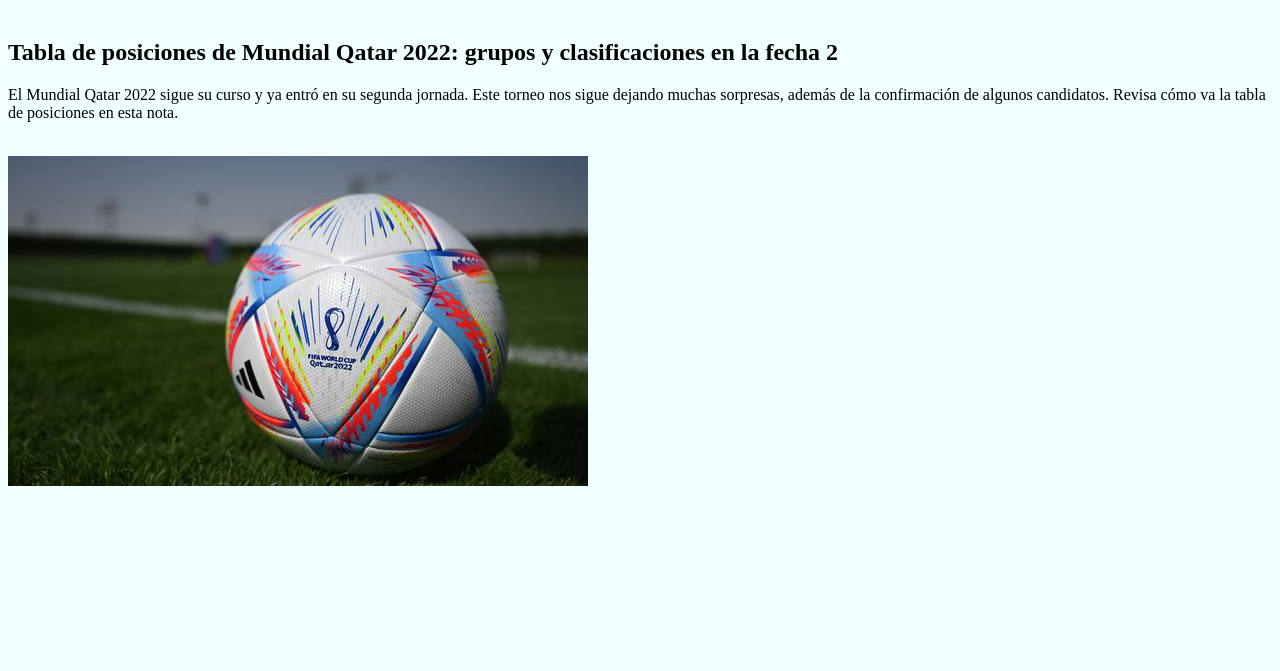
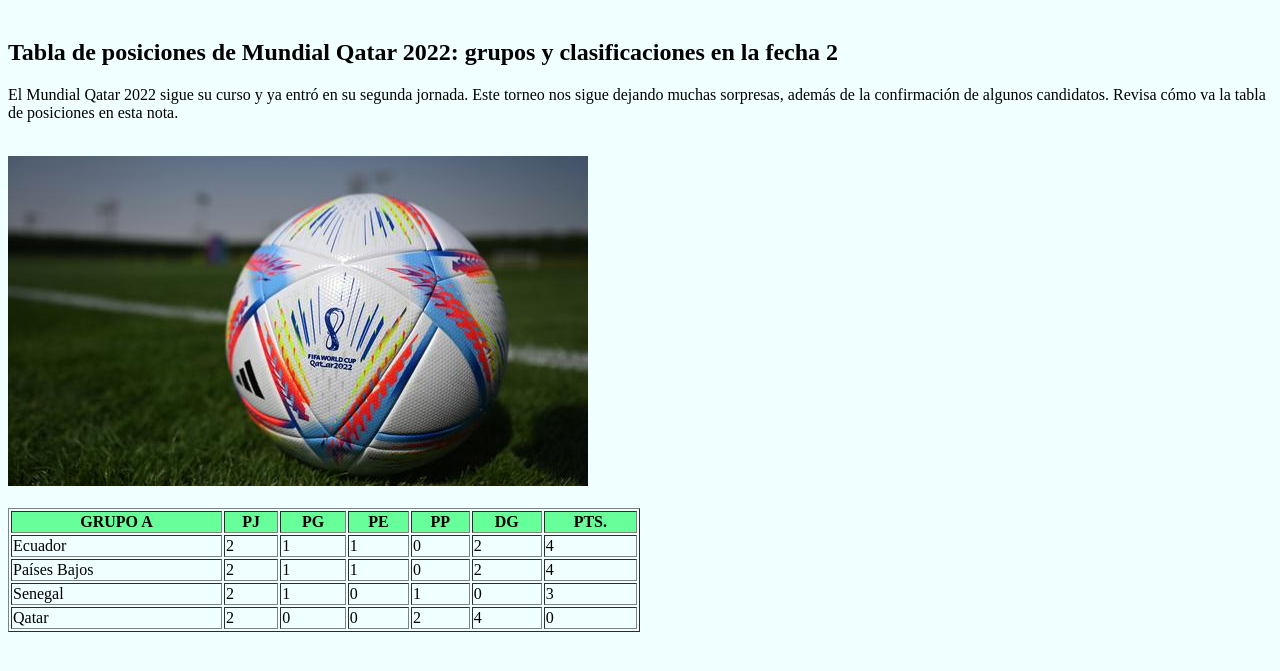
Before and after one commit to libreriavict/practicaClonarRepositorio, a plain HTML site: page index.html in a window 1280 px wide. Shown: the part 79-750 px from the top of the page. Drawn offline with Linux system fonts and the light colour scheme.

Commit message:
tabla terminada

```diff
--- a/index.html
+++ b/index.html
@@ -16,5 +16,57 @@
 
     <br>
     <img src="balon.jpg">
+
+    <br><br>
+    <table border="1" style="width: 50%">
+        <tr style="background-color: rgb(102, 255, 153);">
+            <th>GRUPO A</th>
+            <th>PJ</th>
+            <th>PG</th>
+            <th>PE</th>
+            <th>PP</th>
+            <th>DG</th>
+            <th>PTS.</th>
+        </tr>
+        <tr>
+            <td>Ecuador</td>
+            <td>2</td>
+            <td>1</td>
+            <td>1</td>
+            <td>0</td>
+            <td>2</td>
+            <td>4</td>
+        </tr>
+        <tr>
+            <td>Países Bajos</td>
+            <td>2</td>
+            <td>1</td>
+            <td>1</td>
+            <td>0</td>
+            <td>2</td>
+            <td>4</td>
+        </tr>
+        <tr>
+            <td>Senegal</td>
+            <td>2</td>
+            <td>1</td>
+            <td>0</td>
+            <td>1</td>
+            <td>0</td>
+            <td>3</td>
+        </tr>
+        <tr>
+            <td>Qatar</td>
+            <td>2</td>
+            <td>0</td>
+            <td>0</td>
+            <td>2</td>
+            <td>4</td>
+            <td>0</td>
+        </tr>
+    </table>
+
+    <br><br>
+
 </body>
 </html>
```
